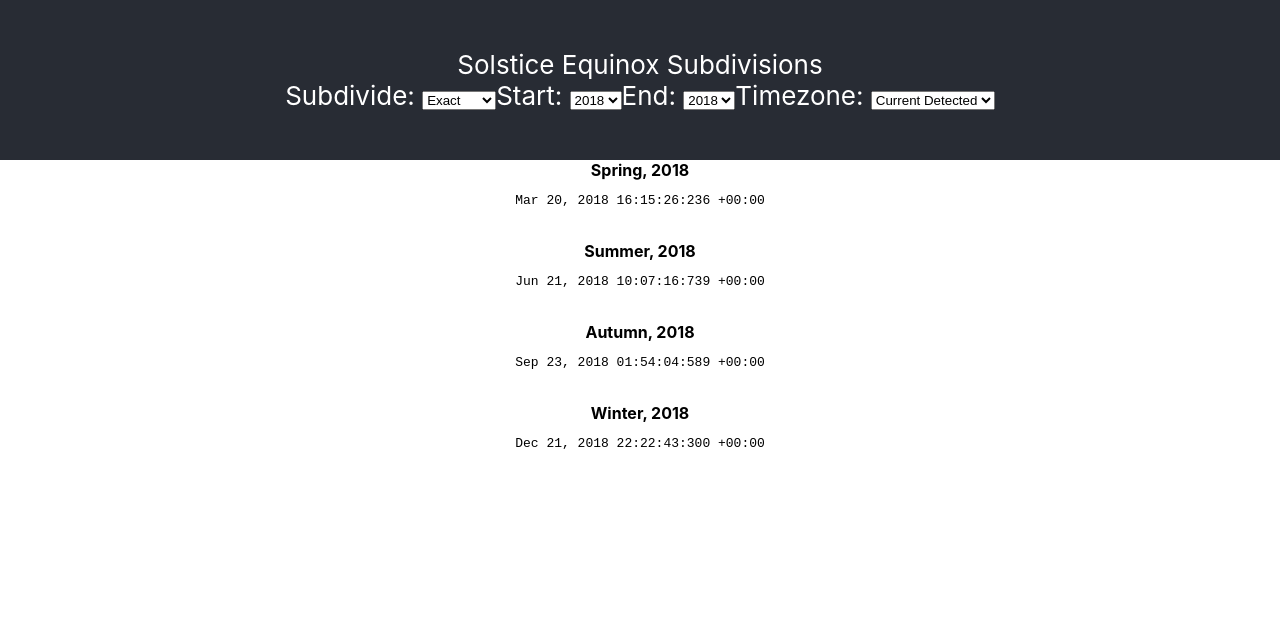
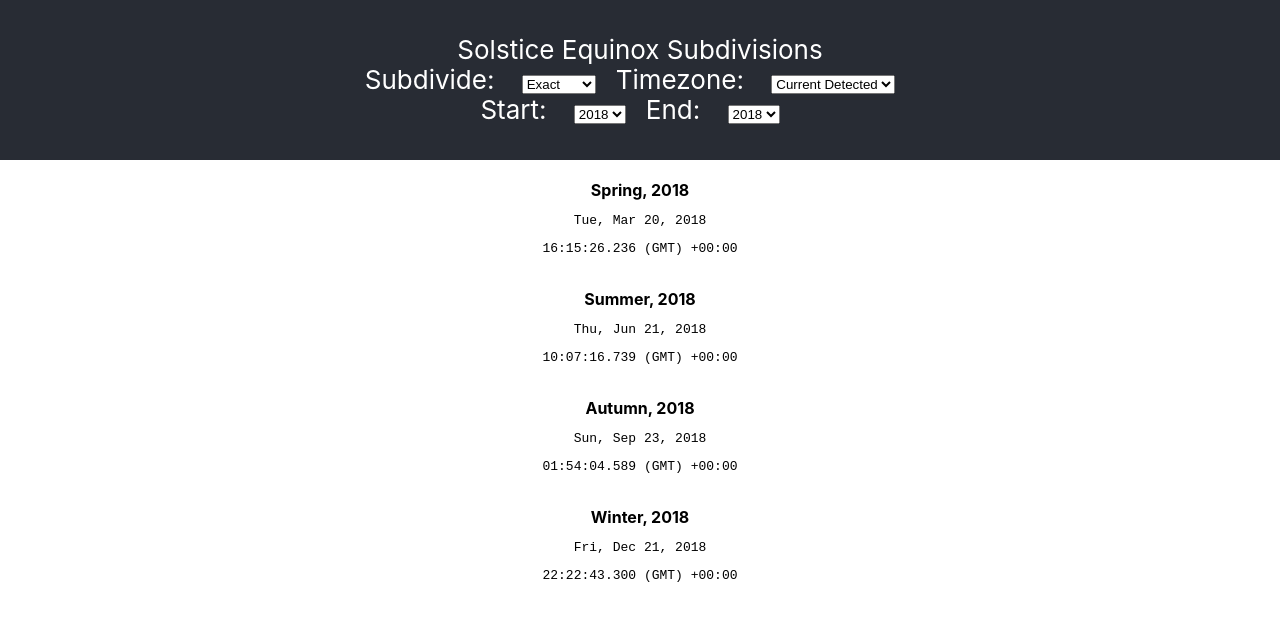
Before and after one commit to lexjacobs/solstice_equinox_subdivisions, a React (Create React App) app: page / in a window 1280 px wide. Shown: the top 620 px of the page. Built offline with nearby package versions, Linux system fonts and the light colour scheme.

Commit message:
Improves formatting

```diff
--- a/src/App.css
+++ b/src/App.css
@@ -11,8 +11,17 @@
 	justify-content: center;
 	font-size: calc(10px + 2vmin);
 	color: white;
+	line-height: 30px;
 }
 
 .App-link {
 	color: #61dafb;
 }
+
+main {
+	margin: 20px 0;
+}
+
+select {
+	margin: 0 20px;
+}
--- a/src/App.js
+++ b/src/App.js
@@ -6,7 +6,8 @@ const moment = require('moment-timezone');
 const NOW = new Date();
 const START_YEAR = 1970;
 const END_YEAR = 2070;
-const FORMAT = 'MMM DD, YYYY HH:mm:ss:SSS Z';
+const FORMAT_DAY = 'ddd, MMM DD, YYYY';
+const FORMAT_TIME = 'HH:mm:ss.SSS (zz) Z';
 
 class App extends Component {
 	constructor(props) {
@@ -38,7 +39,8 @@ class App extends Component {
 							<b>{`${x.season.slice(0, 1).toUpperCase()}${x.season
 								.slice(1)
 								.toLowerCase()}, ${x.year}`}</b>
-							<pre>{moment.tz(x.timestamp, this.state.zone).format(FORMAT)}</pre>
+							<pre>{moment.tz(x.timestamp, this.state.zone).format(FORMAT_DAY)}</pre>
+							<pre>{moment.tz(x.timestamp, this.state.zone).format(FORMAT_TIME)}</pre>
 							<br />
 						</div>
 					);
@@ -50,7 +52,8 @@ class App extends Component {
 								.slice(1)
 								.toLowerCase()}, ${x.year} ${'+ ' + i % this.state.division}${'/' +
 								this.state.division} `}
-							<pre>{moment.tz(x.timestamp, this.state.zone).format(FORMAT)}</pre>
+							<pre>{moment.tz(x.timestamp, this.state.zone).format(FORMAT_DAY)}</pre>
+							<pre>{moment.tz(x.timestamp, this.state.zone).format(FORMAT_TIME)}</pre>
 							<br />
 						</div>
 					);
@@ -99,6 +102,25 @@ class App extends Component {
 							<option value="64">64ths</option>
 						</select>
 
+						<label htmlFor="timezone">Timezone: </label>
+						<select
+							onChange={(e) => {
+								this.setState({
+									zone: e.target.value
+								});
+							}}
+							id="timezone"
+						>
+							<option value={moment.tz.guess()}>Current Detected</option>
+							<option value="US/Pacific">Pacific Time</option>
+							<option value="US/Mountain">Mountain Time</option>
+							<option value="US/Central">Central Time</option>
+							<option value="US/Eastern">Eastern Time</option>
+							<option value="GMT">GMT</option>
+						</select>
+
+						<br />
+
 						<label htmlFor="start-year">Start: </label>
 						<select
 							value={this.state.startYear}
@@ -126,23 +148,6 @@ class App extends Component {
 						>
 							{endYearOptions}
 						</select>
-
-						<label htmlFor="timezone">Timezone: </label>
-						<select
-							onChange={(e) => {
-								this.setState({
-									zone: e.target.value
-								});
-							}}
-							id="timezone"
-						>
-							<option value={moment.tz.guess()}>Current Detected</option>
-							<option value="US/Pacific">Pacific Time</option>
-							<option value="US/Mountain">Mountain Time</option>
-							<option value="US/Central">Central Time</option>
-							<option value="US/Eastern">Eastern Time</option>
-							<option value="GMT">GMT</option>
-						</select>
 					</nav>
 				</header>
 				<main>{renderData}</main>
```
